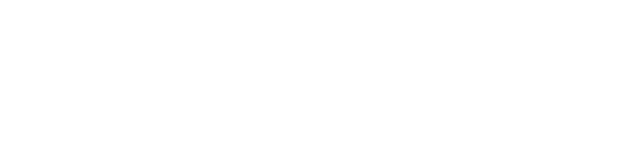
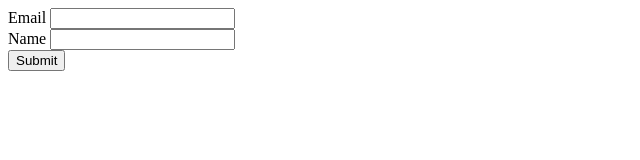
Before and after one commit to nathanrusselldev/sharedrepopractice, a plain HTML site: page index.html in a window 1280 px wide. Shown: the whole page, without its empty margins (0-640 px from the left). Drawn offline with Linux system fonts and the light colour scheme.

Commit message:
adding Body

```diff
--- a/index.html
+++ b/index.html
@@ -5,9 +5,23 @@
     <meta http-equiv="X-UA-Compatible" content="IE=edge">
     <meta name="viewport" content="width=device-width, initial-scale=1.0">
     <title>Document</title>
-
 </head>
 <body>
+    <main>
+        <div>
+        <label for="email">Email</label>
+        <input type="text" name="email" id="email" />
+        </div>
+        <div>
+            <label for= "name">Name</label>
+            <input type= "name" name="Name" />
+        </div>
+        <div>
+            <button id= "Submit">Submit</button>
+        </div>
+
+    </main>
+
 
 </body>
 </html>
--- a/style.css
+++ b/style.css
@@ -0,0 +1,7 @@
+main {
+    justify-content: center;
+    align-items: center;
+    border: 5px;
+    border-color: blue;
+    font-family: 'Courier New', Courier, monospace;
+}
```
